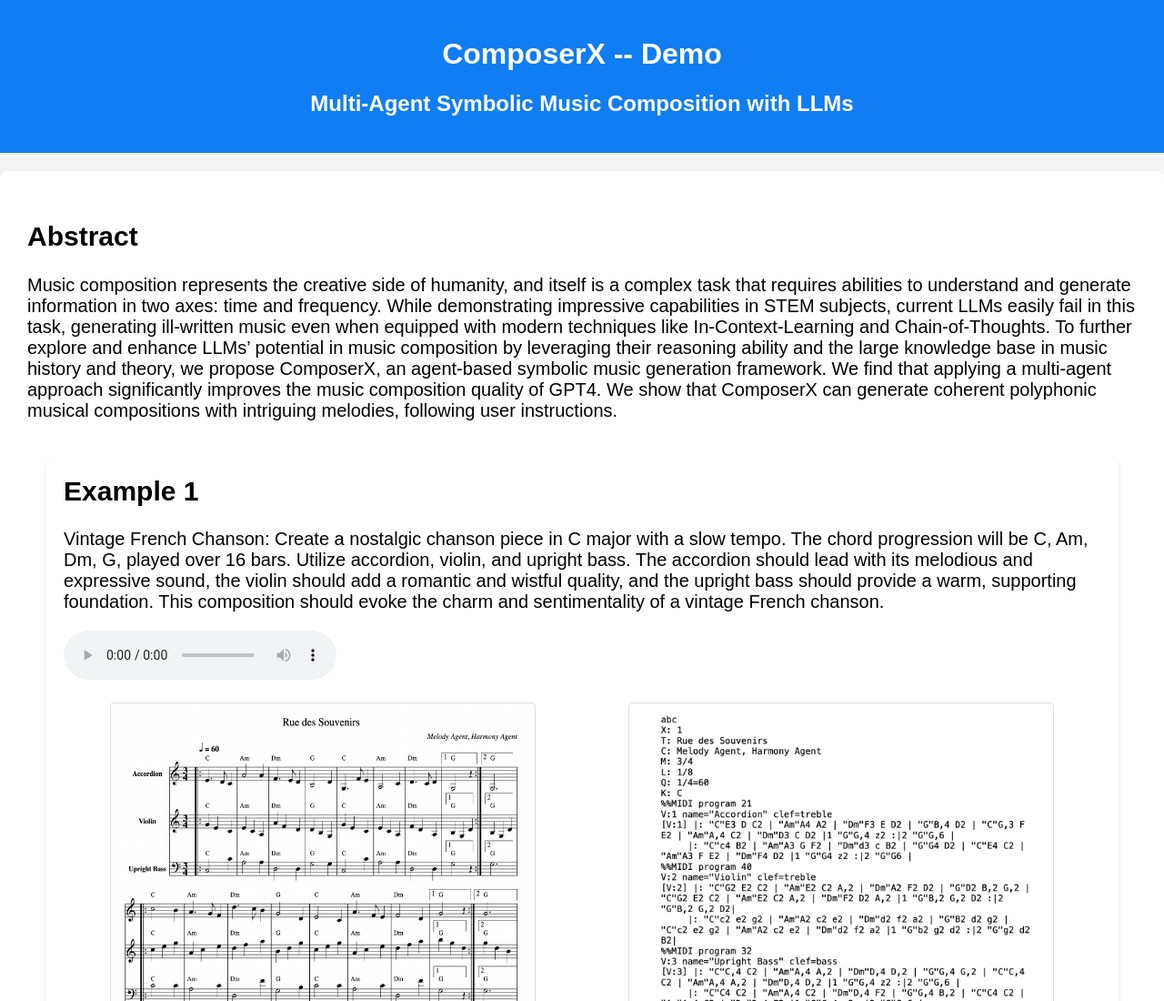
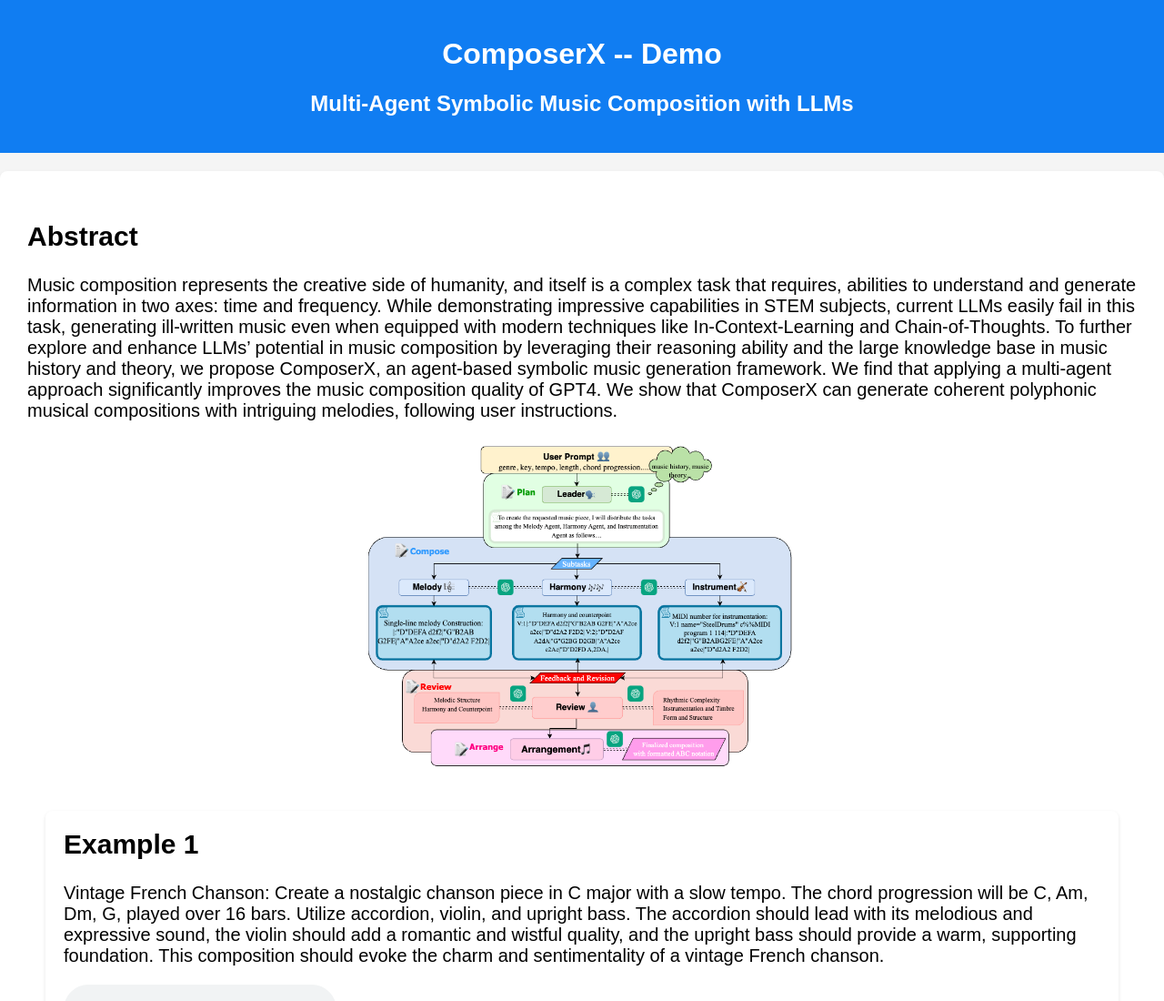
Before and after one commit to lindseydeng/test, a plain HTML site: page index.html in a window 1280 px wide. Shown: the top 1100 px of the page at 91% size. Drawn offline with Linux system fonts and the light colour scheme.

Commit message:
Updated index and styles, added ComposerX image

```diff
--- a/index.html
+++ b/index.html
@@ -3,7 +3,7 @@
 <head>
     <meta charset="UTF-8">
     <meta name="viewport" content="width=device-width, initial-scale=1.0">
-    <title>Music Showcase</title>
+    <title>ComposerX Showcase</title>
     <link rel="stylesheet" href="style.css">
 </head>
 <body>
@@ -13,7 +13,8 @@
     </header>
     <section class = "abstract">
         <h2>Abstract</h2>
-        <p>Music composition represents the creative side of humanity, and itself is a complex task that requires abilities to understand and generate information in two axes: time and frequency. While demonstrating impressive capabilities in STEM subjects, current LLMs easily fail in this task, generating ill-written music even when equipped with modern techniques like In-Context-Learning and Chain-of-Thoughts. To further explore and enhance LLMs’ potential in music composition by leveraging their reasoning ability and the large knowledge base in music history and theory, we propose ComposerX, an agent-based symbolic music generation framework. We find that applying a multi-agent approach significantly improves the music composition quality of GPT4. We show that ComposerX can generate coherent polyphonic musical compositions with intriguing melodies, following user instructions.</p>
+        <p>Music composition represents the creative side of humanity, and itself is a complex task that requires, abilities to understand and generate information in two axes: time and frequency. While demonstrating impressive capabilities in STEM subjects, current LLMs easily fail in this task, generating ill-written music even when equipped with modern techniques like In-Context-Learning and Chain-of-Thoughts. To further explore and enhance LLMs’ potential in music composition by leveraging their reasoning ability and the large knowledge base in music history and theory, we propose ComposerX, an agent-based symbolic music generation framework. We find that applying a multi-agent approach significantly improves the music composition quality of GPT4. We show that ComposerX can generate coherent polyphonic musical compositions with intriguing melodies, following user instructions.</p>
+        <img src = "ComposerX.drawio.png" alt="image demostration", class="demo_image">
     <main>
         <!-- Example 1 -->
         <section class="music-example">
--- a/style.css
+++ b/style.css
@@ -46,7 +46,12 @@ main {
     border-radius: 4px;
     padding: 5px;
 }
-
+.demo_image{
+    display: block;
+    margin: 20px auto;
+    width: 40%;
+    height: auto;
+}
 a {
     display: inline-block;
     background-color: #007bff;
```
Also changed, not shown: ComposerX.drawio.png (added), 1 other file.
